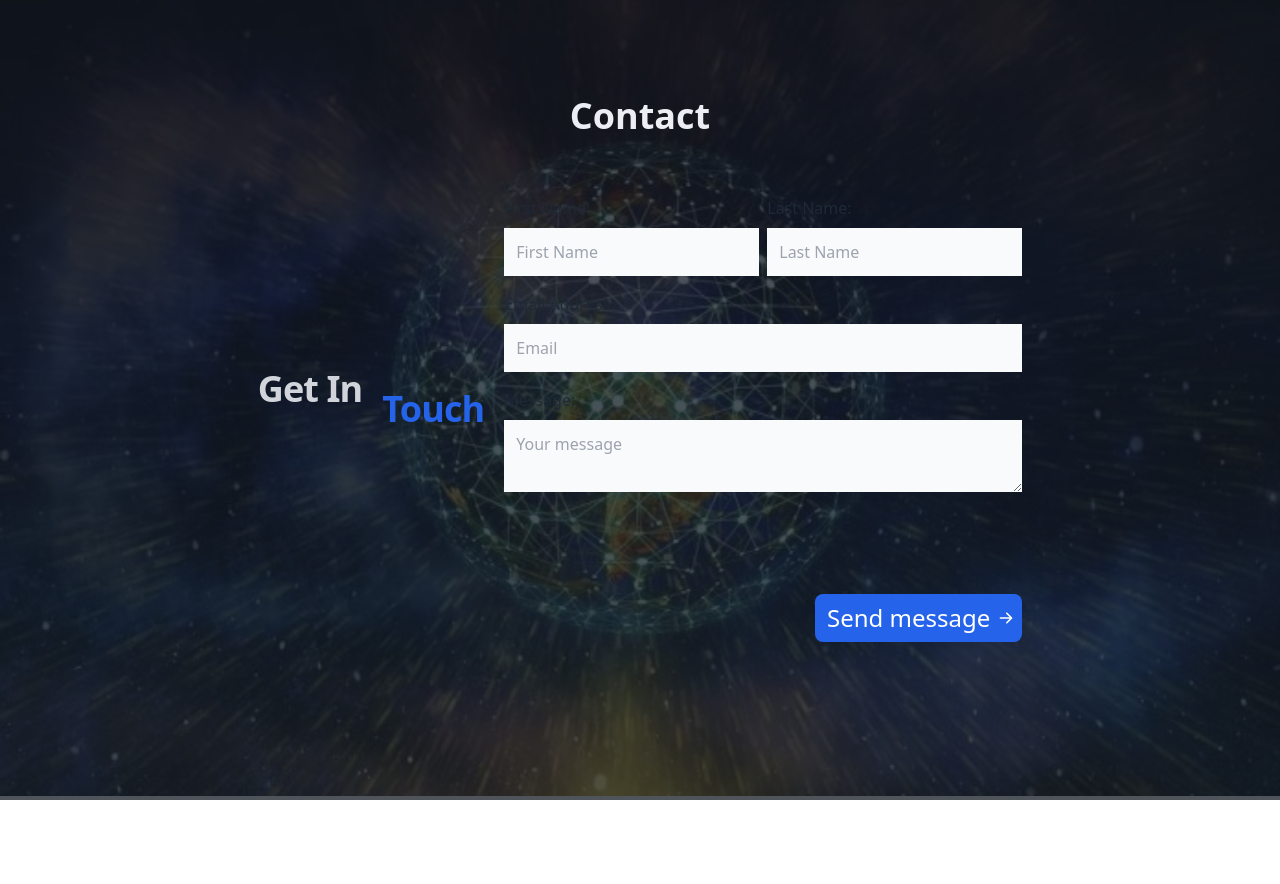
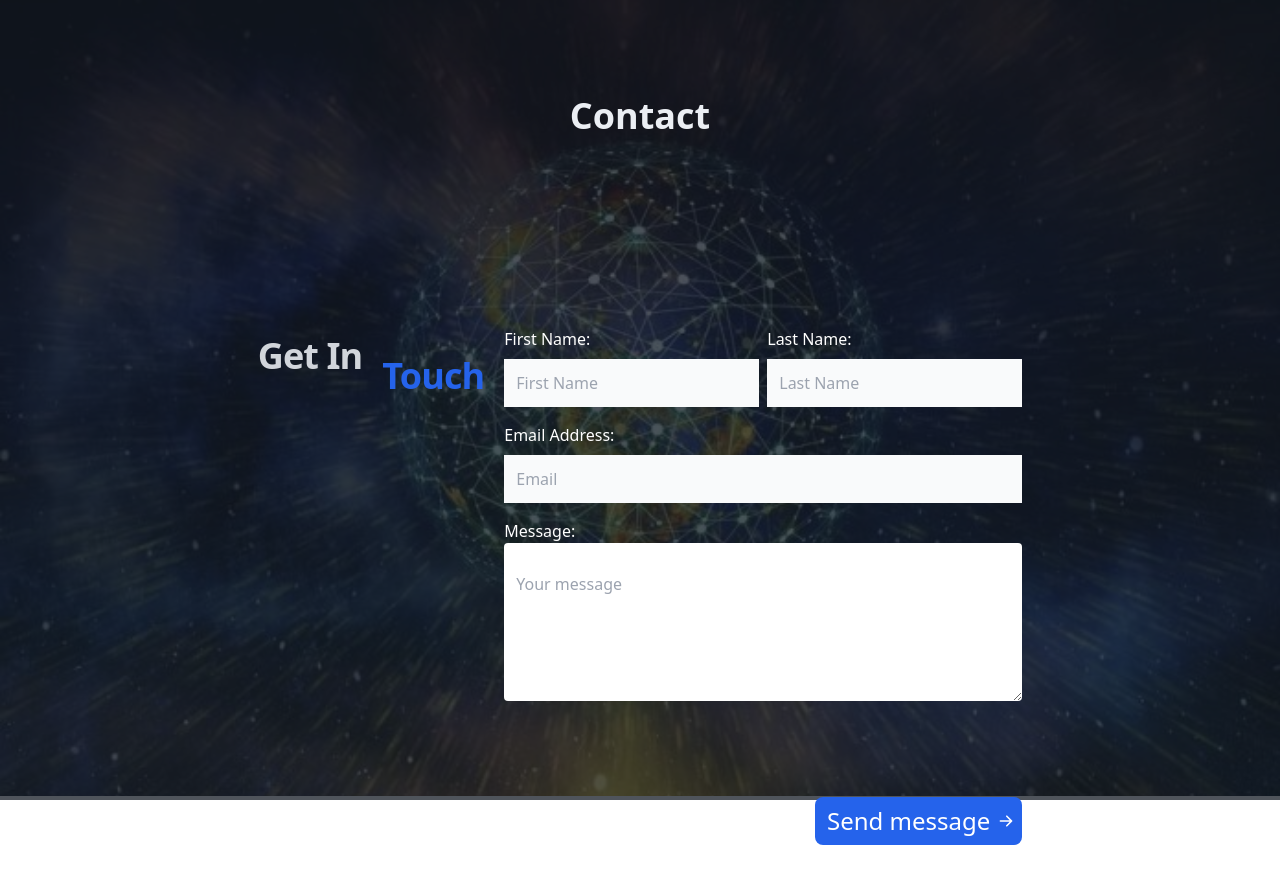
Before and after one commit to Noryab/portfolio, a Next.js app: page / in a window 1280 px wide. Shown: the part 4100-4984 px from the top of the page. Before the commit the page ends 4900 px from the top, so only its background shows below. Built offline with nearby package versions, Linux system fonts and the light colour scheme.

Commit message:
add: fix styles, v1 beta

```diff
--- a/src/components/Contact.jsx
+++ b/src/components/Contact.jsx
@@ -55,12 +55,15 @@ const Contact = ({ profile, loading }) => {
             Contact
           </h1>
 
-          <div className="px-0 sm:px-0 justify-center mx-auto flex flex-col sm:flex-row items-center grayscale-0">
-            <h3 class="flex justify-center text-3xl sm:text-4xl leading-normal font-extrabold tracking-tight text-gray-300">
-              Get In <span class="text-blue-600 p-5">Touch</span>
-            </h3>
-
-            <div className="py-5 sm:py-10 flex flex-col flex-wrap justify-center">
+          <div className="px-10 pt-10  sm:px-0 justify-center mx-auto flex flex-col sm:flex-row items-center grayscale-0">
+            <div className="sm:grid sm:grid-rows-2 flex-wrap">
+              <div className="sm:py-40 flex sm:row-start-1">
+                <h3 class="flex justify-start  text-3xl sm:text-4xl leading-normal font-extrabold tracking-tight text-gray-300">
+                  Get In <span class="text-blue-600 p-5">Touch</span>
+                </h3>
+              </div>
+            </div>
+            <div className=" sm:py-10 flex flex-col flex-wrap justify-center">
               <Formik
                 initialValues={{
                   firstName: profile?.name ?? profile?.firstName ?? "",
@@ -82,7 +85,7 @@ const Contact = ({ profile, loading }) => {
                     <Form className="mt-5">
                       <div className="flex flex-col sm:flex-row mb-4">
                         <div className="flex flex-col">
-                          <label className="text-gray-800 " htmlFor="">
+                          <label className="text-white " htmlFor="">
                             First Name:
                           </label>
                           <Field
@@ -97,7 +100,7 @@ const Contact = ({ profile, loading }) => {
                           ) : null}
                         </div>
                         <div className="flex flex-col sm:pl-2">
-                          <label className="text-gray-800" htmlFor="">
+                          <label className="text-white" htmlFor="">
                             Last Name:
                           </label>
                           <Field
@@ -114,7 +117,7 @@ const Contact = ({ profile, loading }) => {
                       </div>
 
                       <div className="mb-4">
-                        <label className="text-gray-800" htmlFor="">
+                        <label className="text-white" htmlFor="">
                           Email Address:
                         </label>
                         <Field
@@ -129,31 +132,15 @@ const Contact = ({ profile, loading }) => {
                         <Alert>{errors.email}</Alert>
                       ) : null}
 
-                      {/* <div className="mb-4">
-                  <label className="text-gray-800" htmlFor="">
-                    Phone:
-                  </label>
-                  <Field
-                    id="phone"
-                    type="tel"
-                    className="mt-2  w-full p-3 bg-gray-50"
-                    placeholder="Phone number"
-                    name="phone"
-                  />
-                </div> */}
-                      {errors.phone && touched.phone ? (
-                        <Alert>{errors.phone}</Alert>
-                      ) : null}
-
                       <div className="mb-4">
-                        <label className="text-gray-800" htmlFor="">
+                        <label className="text-white" htmlFor="">
                           Message:
                         </label>
                         <Field
                           as="textarea"
                           id="message"
                           type="text"
-                          className="mt-2  w-full p-3 bg-gray-50"
+                          class="peer block min-h-fit w-full rounded border-0 py-[0.32rem] px-3 leading-[4.6] outline-none transition-all duration-200 ease-linear focus:placeholder:opacity-100 data-[te-input-state-active]:placeholder:opacity-100 motion-reduce:transition-none dark:text-neutral-200 dark:placeholder:text-neutral-200 [&:not([data-te-input-placeholder-active])]:placeholder:opacity-100"
                           placeholder="Your message"
                           name="message"
                         />
```
